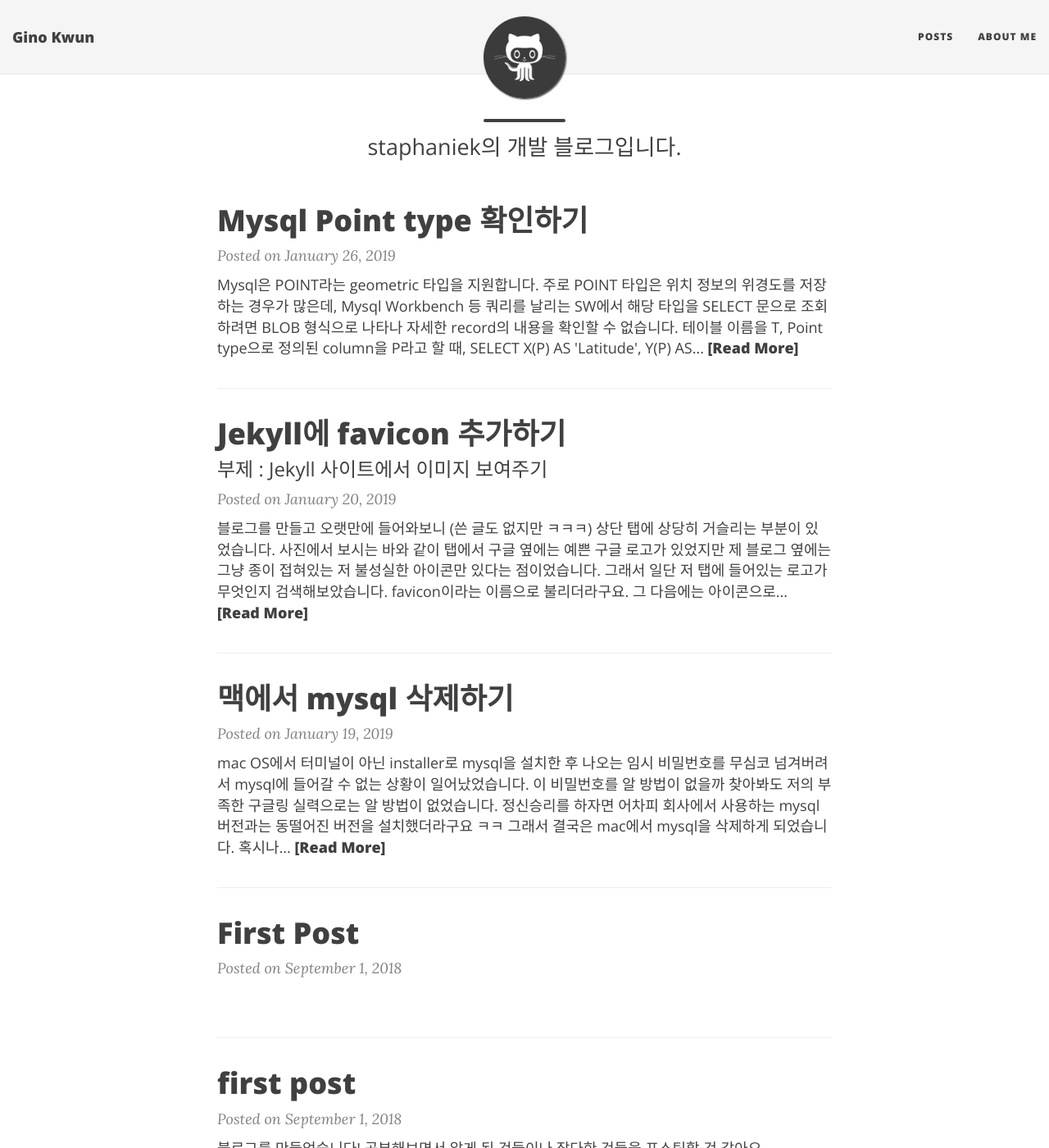
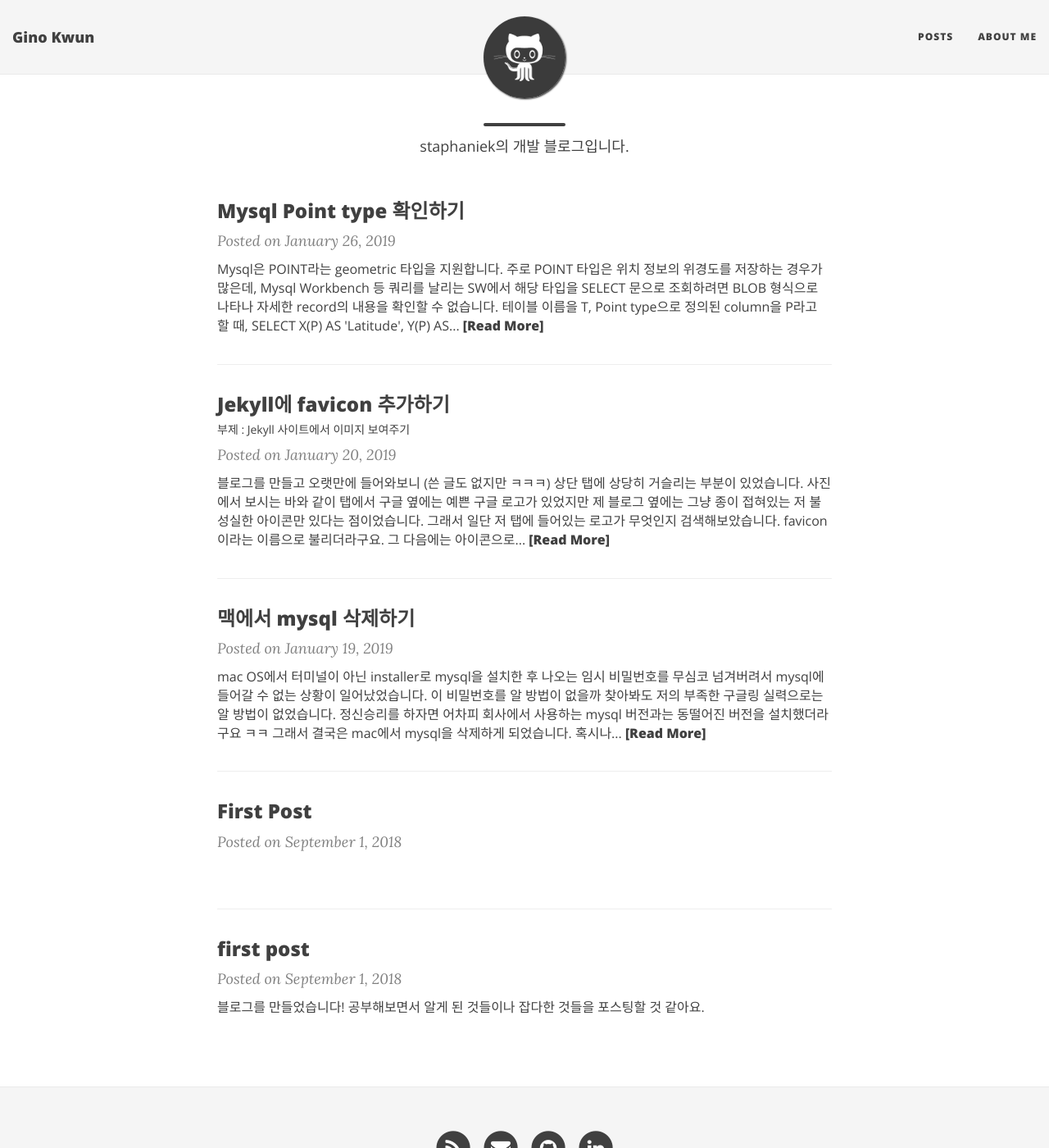
Before and after one commit to staphaniek/staphaniek.github.io, a Jekyll site: the page built from index.html, in a window 1280 px wide and 1400 px high. Shown: the whole window at 82% size. Built offline with Jekyll 4.4.1, drawn with Linux system fonts in a browser that asks for light colours; nearby versions of some CDN libraries; the list of posts is cut into pages by our own code.

Commit message:
change style

```diff
--- a/_includes/header.html
+++ b/_includes/header.html
@@ -25,13 +25,13 @@
     <div class="row">
       <div class="col-lg-8 col-lg-offset-2 col-md-10 col-md-offset-1">
         <div class="{{ include.type }}-heading">
-          <h1>{% if page.title %}{{ page.title }}{% else %}<br/>{% endif %}</h1>
+          <h2>{% if page.title %}{{ page.title }}{% else %}<br/>{% endif %}</h2>
 		  {% if page.subtitle %}
 		    {% if include.type == "page" %}
             <hr class="small">
             <span class="{{ include.type }}-subheading">{{ page.subtitle }}</span>
 			{% else %}
-			<h2 class="{{ include.type }}-subheading">{{ page.subtitle }}</h2>
+			<h4 class="{{ include.type }}-subheading">{{ page.subtitle }}</h4>
 			{% endif %}
 		  {% endif %}
 
@@ -50,13 +50,13 @@
     <div class="row">
       <div class="col-lg-8 col-lg-offset-2 col-md-10 col-md-offset-1">
         <div class="{{ include.type }}-heading">
-          <h1>{% if page.title %}{{ page.title }}{% else %}<br/>{% endif %}</h1>
+          <h2>{% if page.title %}{{ page.title }}{% else %}<br/>{% endif %}</h2>
 		  {% if page.subtitle %}
 		    {% if include.type == "page" %}
             <hr class="small">
             <span class="{{ include.type }}-subheading">{{ page.subtitle }}</span>
 			{% else %}
-			<h2 class="{{ include.type }}-subheading">{{ page.subtitle }}</h2>
+			<h4 class="{{ include.type }}-subheading">{{ page.subtitle }}</h4>
 			{% endif %}
 		  {% endif %}
 
--- a/_layouts/default.html
+++ b/_layouts/default.html
@@ -7,3 +7,7 @@ layout: base
 <div role="main" class="container">
   {{ content }}
 </div>
+
+<!-- enable LATEX support -->
+<script src=”https://polyfill.io/v3/polyfill.min.js?features=es6"></script>
+<script id=”MathJax-script” async src=”https://cdn.jsdelivr.net/npm/mathjax@3/es5/tex-mml-chtml.js"></script>
--- a/css/main.css
+++ b/css/main.css
@@ -5,10 +5,9 @@ layout: null
 @import url("pygment_highlights.css");
 
 /* --- General --- */
-
 body {
   font-family: 'Lora', 'Times New Roman', serif;
-  font-size: 18px;
+  font-size: 16px;
   color: #404040;
   position: relative;
   background-color: {{ site.page-col }};
@@ -24,6 +23,9 @@ p {
 h1,h2,h3,h4,h5,h6 {
   font-family: 'Open Sans', 'Helvetica Neue', Helvetica, Arial, sans-serif;
   font-weight: 800;
+}
+h1 {
+  font-size: 24px;
 }
 a {
   color: {{ site.link-col }};
@@ -342,7 +344,7 @@ footer .theme-by {
 }
 
 .post-preview .post-title {
-  font-size: 30px;
+  font-size: 24px;
   margin-top: 0;
 }
 .post-preview .post-subtitle {
@@ -388,7 +390,7 @@ footer .theme-by {
 
 @media only screen and (min-width: 768px) {
   .post-preview .post-title {
-    font-size: 36px;
+    font-size: 24px;
   }
 }
 
@@ -485,7 +487,7 @@ footer .theme-by {
 }
 .intro-header .page-heading .page-subheading,
 .intro-header .post-heading .post-subheading {
-  font-size: 27px;
+  font-size: 18px;
   line-height: 1.1;
   display: block;
   font-family: 'Open Sans', 'Helvetica Neue', Helvetica, Arial, sans-serif;
--- a/index.html
+++ b/index.html
@@ -9,12 +9,12 @@ use-site-title: true
   {% for post in paginator.posts %}
   <article class="post-preview">
     <a href="{{ post.url | prepend: site.baseurl }}">
-	  <h2 class="post-title">{{ post.title }}</h2>
+	  <h3 class="post-title">{{ post.title }}</h3>
 
 	  {% if post.subtitle %}
-	  <h3 class="post-subtitle">
+	  <h5 class="post-subtitle">
 	    {{ post.subtitle }}
-	  </h3>
+	  </h5>
 	  {% endif %}
     </a>
 
```
Also changed, not shown: _layouts/post.html (+5 -2 lines), css/bootstrap.css.
